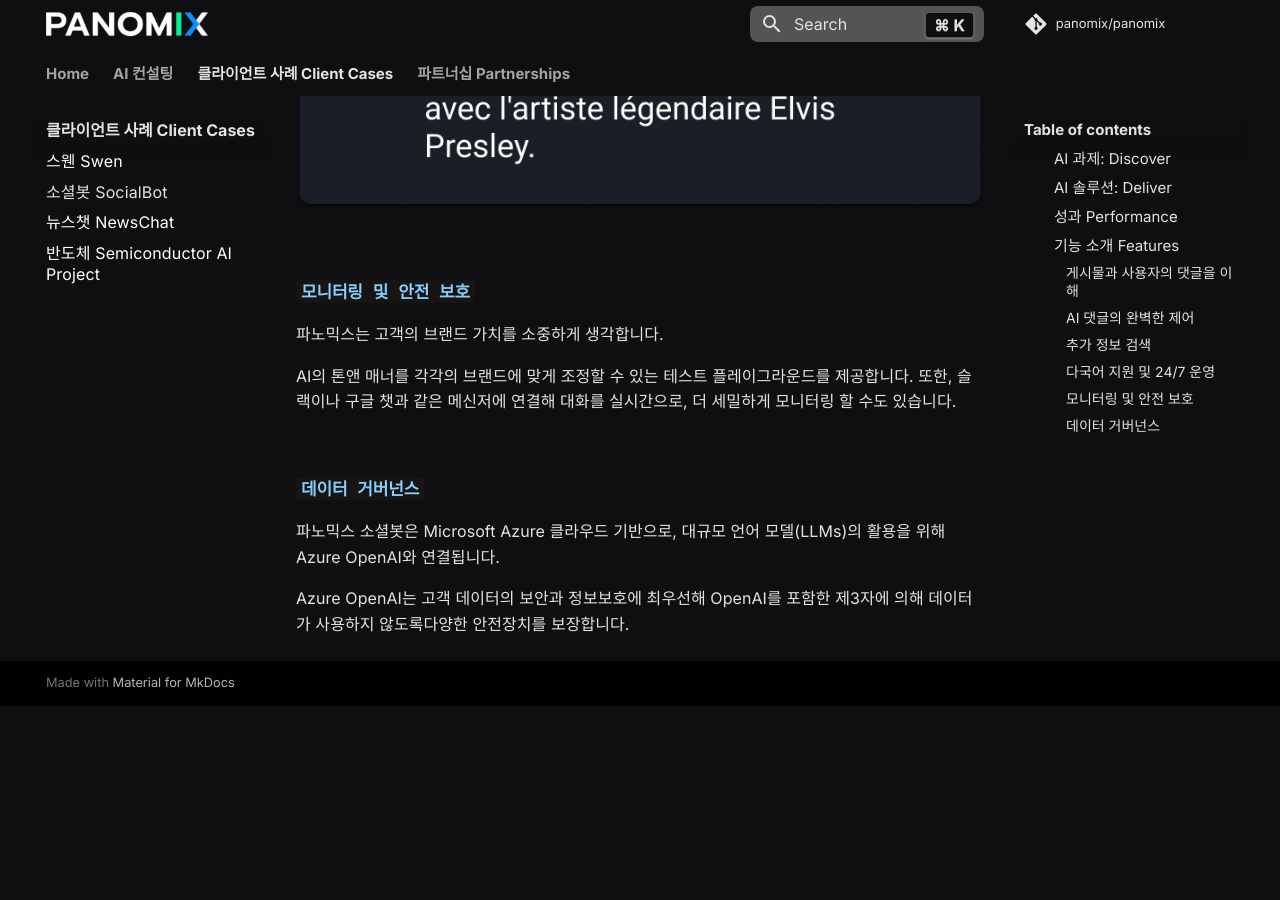
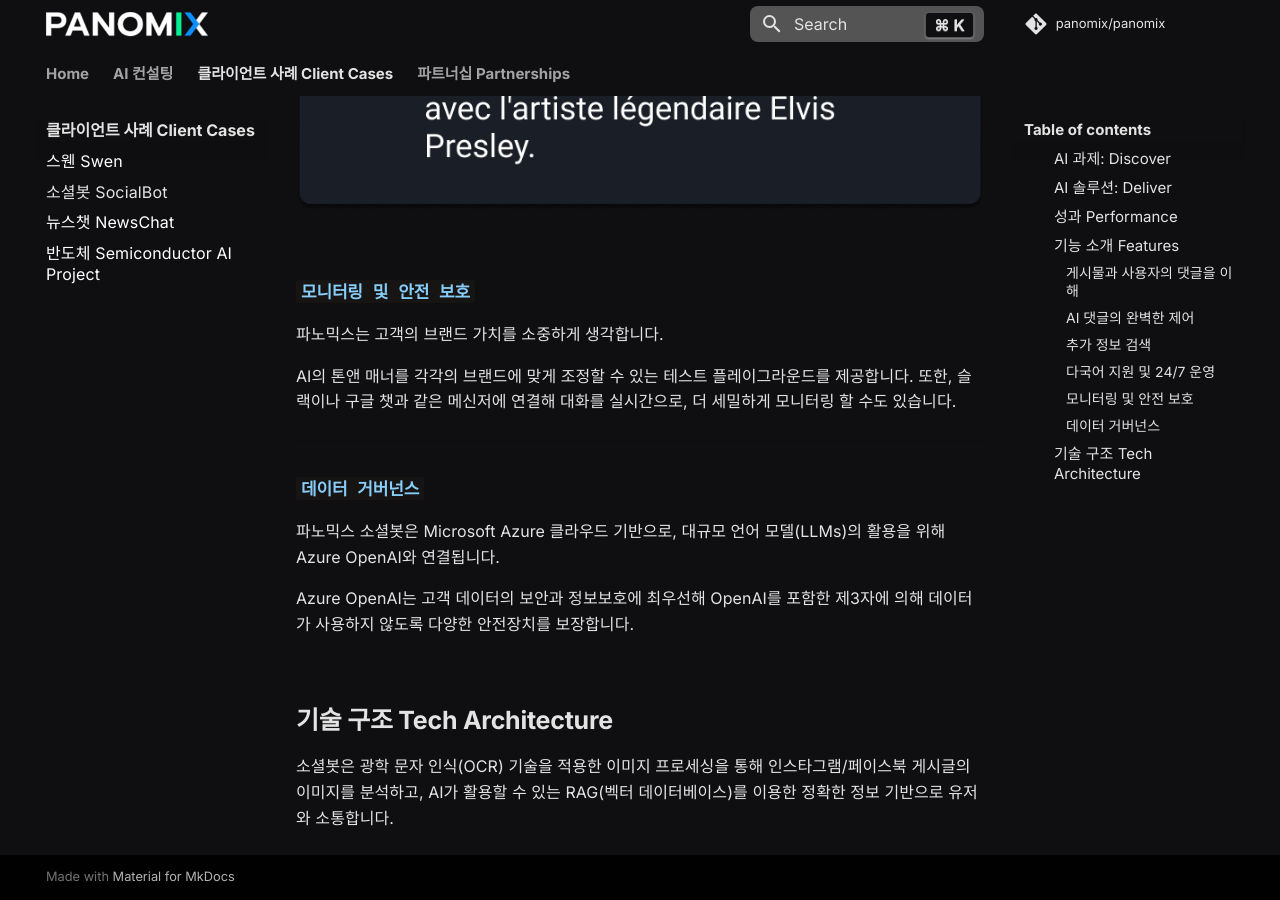
Before and after one commit to panomix/panomix, an MkDocs documentation site: the page built from docs/clients/socialbot/socialbot.md, in a window 1280 px wide and 900 px high, scrolled down 4319 px. Built offline with MkDocs 1.6.1 and Material for MkDocs 9.7.7, drawn with Linux system fonts in a browser that asks for light colours; comment, search, counter and statistics services are not loaded; before the commit the page ends 5025 px from its top, so only the background shows below that.

Commit message:
Update socialbot.md

```diff
--- a/docs/clients/socialbot/socialbot.md
+++ b/docs/clients/socialbot/socialbot.md
@@ -92,4 +92,11 @@
 
 파노믹스 소셜봇은 Microsoft Azure 클라우드 기반으로, 대규모 언어 모델(LLMs)의 활용을 위해 Azure OpenAI와 연결됩니다.
 
-Azure OpenAI는 고객 데이터의 보안과 정보보호에 최우선해 OpenAI를 포함한 제3자에 의해 데이터가 사용하지 않도록다양한 안전장치를 보장합니다.
+Azure OpenAI는 고객 데이터의 보안과 정보보호에 최우선해 OpenAI를 포함한 제3자에 의해 데이터가 사용하지 않도록 다양한 안전장치를 보장합니다.
+
+
+---
+
+## **기술 구조 Tech Architecture** ##
+
+소셜봇은 광학 문자 인식(OCR) 기술을 적용한 이미지 프로세싱을 통해 인스타그램/페이스북 게시글의 이미지를 분석하고, AI가 활용할 수 있는 RAG(벡터 데이터베이스)를 이용한 정확한 정보 기반으로 유저와 소통합니다.
```
